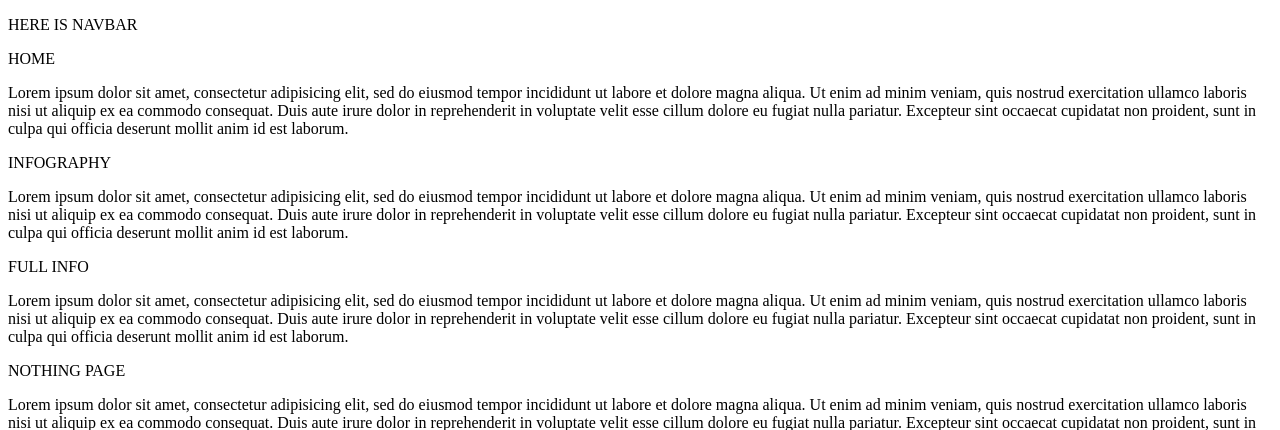
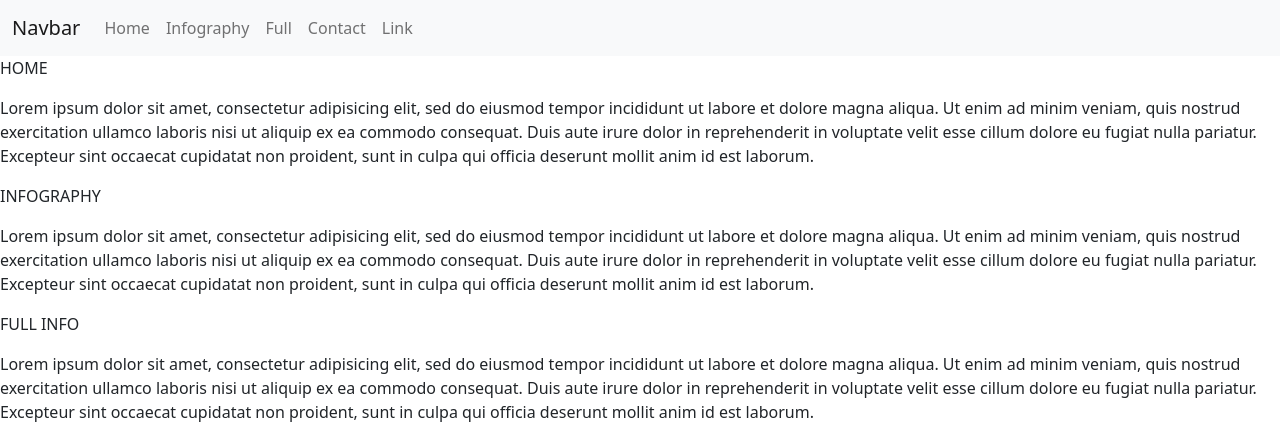
Before and after one commit to adityahh-rm/PWLTB5-IFC19, a PHP site: page / in a window 1280 px wide. Shown: the top 430 px of the page. Run offline with PHP 8.4, Linux system fonts and the light colour scheme; some libraries are stand-ins or nearby versions.

Commit message:
adding navbar

```diff
--- a/index.php
+++ b/index.php
@@ -3,12 +3,38 @@
   <head>
     <meta charset="utf-8">
     <meta name="viewport" content="width=device-width, initial-scale=1">
+    <link href="https://cdn.jsdelivr.net/npm/bootstrap@5.0.0-beta2/dist/css/bootstrap.min.css" rel="stylesheet" integrity="sha384-BmbxuPwQa2lc/FVzBcNJ7UAyJxM6wuqIj61tLrc4wSX0szH/Ev+nYRRuWlolflfl" crossorigin="anonymous">
+    <link href="./css/style.css" rel="stylesheet">
     <title>Indonesian Mountain</title>
   </head>
 
   <body>
-    <nav>
-        <p>HERE IS NAVBAR</p>
+    <nav class="navbar navbar-expand-lg navbar-light bg-light">
+        <div class="container-fluid">
+            <a class="navbar-brand" href="#">Navbar</a>
+            <button class="navbar-toggler" type="button" data-bs-toggle="collapse" data-bs-target="#navbarSupportedContent" aria-controls="navbarSupportedContent" aria-expanded="false" aria-label="Toggle navigation">
+                <span class="navbar-toggler-icon"></span>
+            </button>
+            <div class="collapse navbar-collapse" id="navbarSupportedContent">
+                <ul class="navbar-nav me-auto mb-2 mb-lg-0">
+                    <li class="nav-item">
+                        <a class="nav-link" href="#">Home</a>
+                    </li>
+                    <li class="nav-item">
+                        <a class="nav-link" href="#">Infography</a>
+                    </li>
+                        <li class="nav-item">
+                    <a class="nav-link" href="#">Full</a>
+                    </li>
+                    <li class="nav-item">
+                        <a class="nav-link" href="#">Contact</a>
+                    </li>
+                    <li class="nav-item">
+                        <a class="nav-link" href="#">Link</a>
+                    </li>
+                </ul>
+            </div>
+        </div>
     </nav>
     <section id="home">
         <p>HOME</p>
@@ -33,3 +59,8 @@
 
   </body>
 </html>
+
+    <script src="https://cdn.jsdelivr.net/npm/@popperjs/core@2.6.0/dist/umd/popper.min.js" integrity="sha384-KsvD1yqQ1/1+IA7gi3P0tyJcT3vR+NdBTt13hSJ2lnve8agRGXTTyNaBYmCR/Nwi" crossorigin="anonymous"></script>
+    <script src="https://cdn.jsdelivr.net/npm/bootstrap@5.0.0-beta2/dist/js/bootstrap.min.js" integrity="sha384-nsg8ua9HAw1y0W1btsyWgBklPnCUAFLuTMS2G72MMONqmOymq585AcH49TLBQObG" crossorigin="anonymous"></script>
+    <script src="https://code.jquery.com/jquery-3.3.1.js"></script>
+    <script src="./js/parallax.js"></script>
```
